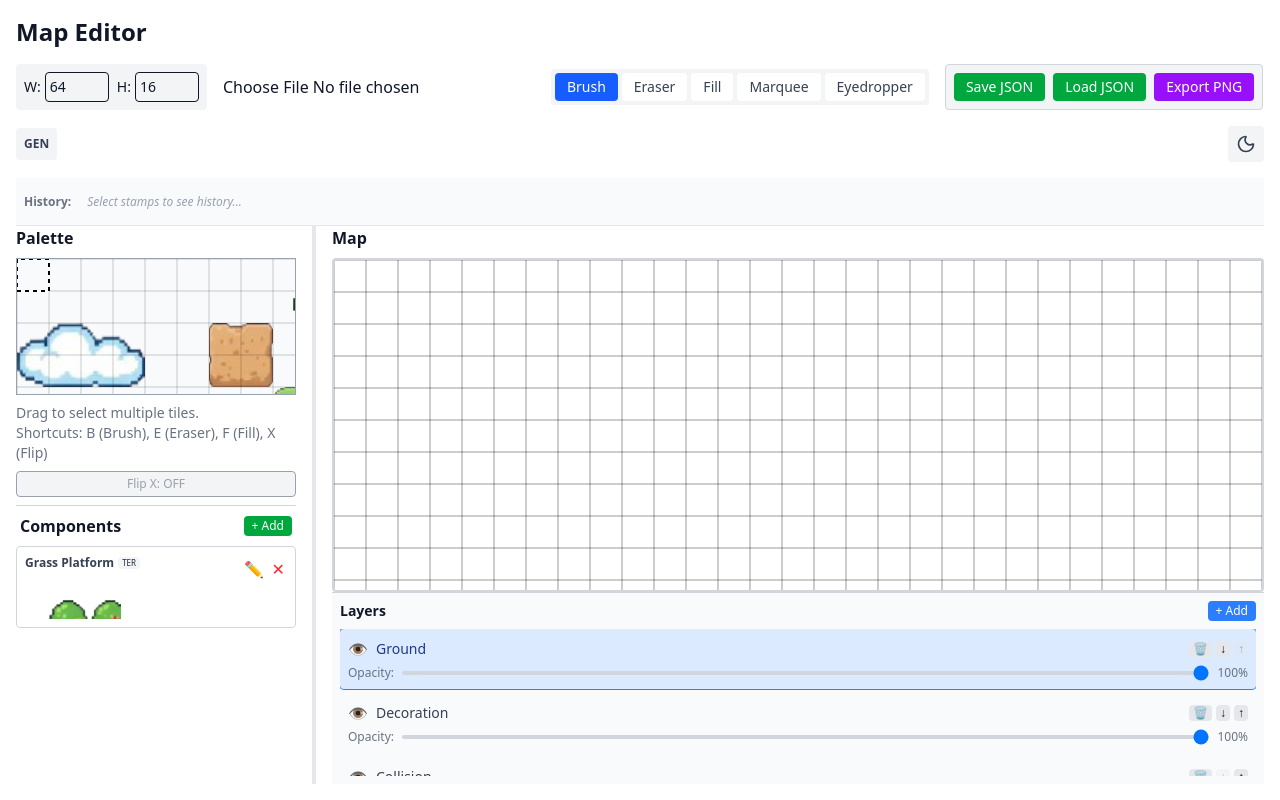
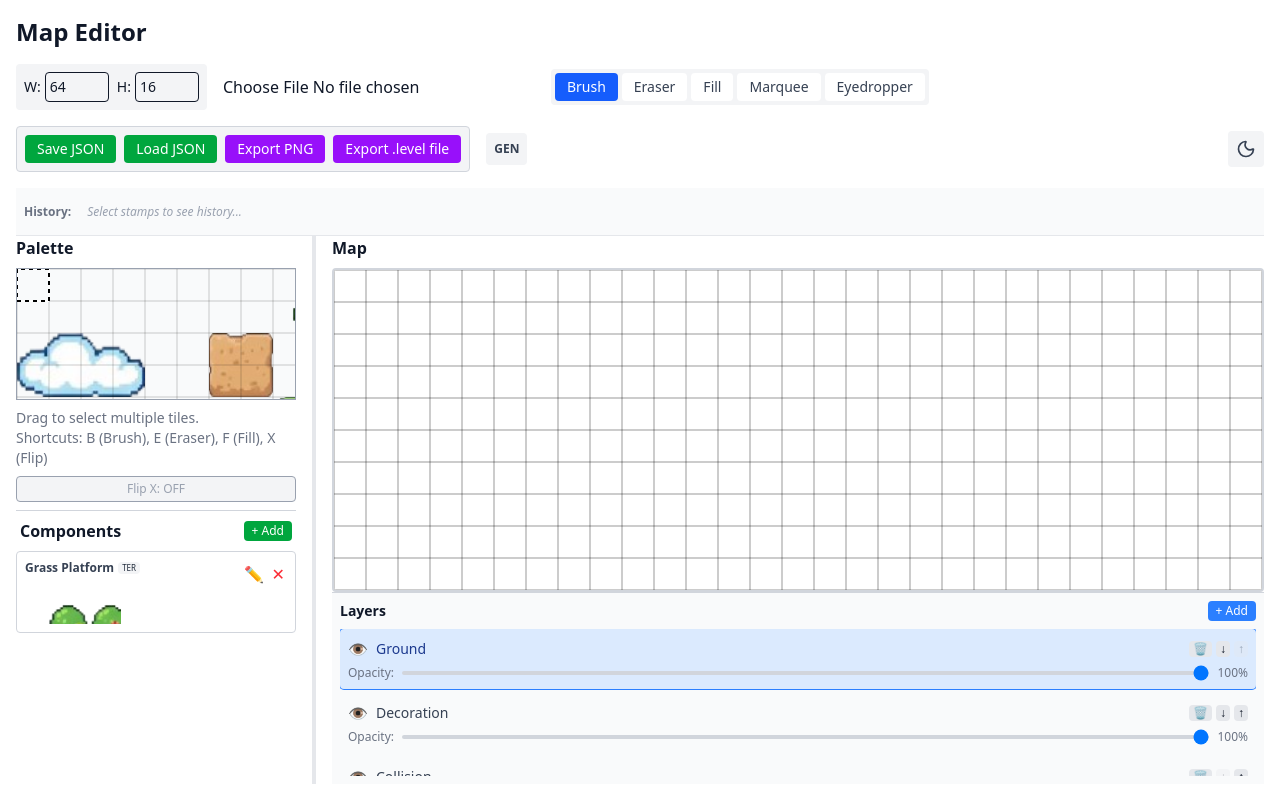
Before and after one commit to RezixDev/map-editor, a React (Vite) app: page / in a window 1280 px wide. Built offline with nearby package versions, Linux system fonts and the light colour scheme.

Commit message:
feat: Add .level export support

```diff
--- a/src/components/editor/Toolbar.tsx
+++ b/src/components/editor/Toolbar.tsx
@@ -11,6 +11,7 @@ type ToolbarProps = {
     onSave: () => void;
     onLoad: (e: React.ChangeEvent<HTMLInputElement>) => void;
     onExport: () => void;
+    onLevelFileExport: () => void;
     onUploadImage: (e: React.ChangeEvent<HTMLInputElement>) => void;
     onGenerate: () => void;
 };
@@ -23,6 +24,7 @@ export function Toolbar({
     onSave,
     onLoad,
     onExport,
+    onLevelFileExport,
     onUploadImage,
     onGenerate
 }: ToolbarProps) {
@@ -106,6 +108,12 @@ export function Toolbar({
                 >
                     Export PNG
                 </button>
+                <button
+                    className="px-3 py-1 bg-purple-600 text-white rounded text-sm hover:bg-purple-700"
+                    onClick={onLevelFileExport}
+                >
+                    Export .level file
+                </button>
             </div>
 
             <button
--- a/src/editor/MapEditor.tsx
+++ b/src/editor/MapEditor.tsx
@@ -665,6 +665,48 @@ export function MapEditor() {
         a.click();
     }
 
+    function handleExportAsLevelFile() {
+        if (!image) {
+            return;
+        }
+
+        const tempOutput: Record<string, string[]> = {};
+        for (const layer of layers) {
+            Object.entries(layer.data).forEach(([k, v]) => {
+                const split = k.split(",");
+                const tilesPerRow = Math.floor(image.width / TILE_WIDTH);
+                const srcX = (v.tileId % tilesPerRow);
+                const srcY = Math.floor(v.tileId / tilesPerRow);
+                const worldX = parseInt(split[0]) * TILE_WIDTH;
+                const worldY = (Math.abs(parseInt(split[1]) + 1 - mapSize.height)) * TILE_WIDTH;
+                const posKey = `${worldX},${worldY}`;
+                if (!tempOutput[posKey]) {
+                    tempOutput[posKey] = [`${srcX},${srcY}`];
+                    return;
+                }
+                tempOutput[posKey].push(`${srcX},${srcY}`);
+            })
+        }
+        let output = "";
+        Object.entries(tempOutput).forEach(([k, v]) => {
+            const split = k.split(",");
+            output += `${v.length}\n${split[0]}\n${split[1]}\n`;
+            for (const tile of v) {
+                output += `${tile}\n`;
+            }
+            output += "#";
+        })
+        output = output.substring(0, output.length - 1);
+
+        const blob = new Blob([output], { type: "text/plain" });
+        const url = URL.createObjectURL(blob);
+        const a = document.createElement("a");
+        a.href = url;
+        a.download = "map_data.level";
+        a.click();
+        URL.revokeObjectURL(url);
+    }
+
     function handleCreateTileGroup() {
         if (!image) return;
         const tilesPerRow = Math.floor(image.width / TILE_WIDTH);
@@ -814,6 +856,7 @@ export function MapEditor() {
                 onSave={handleSaveMap}
                 onLoad={handleLoadMap}
                 onExport={handleExportPng}
+                onLevelFileExport={handleExportAsLevelFile}
                 onUploadImage={handleUploadImage}
                 onGenerate={handleGenerateLevel}
             />
```
